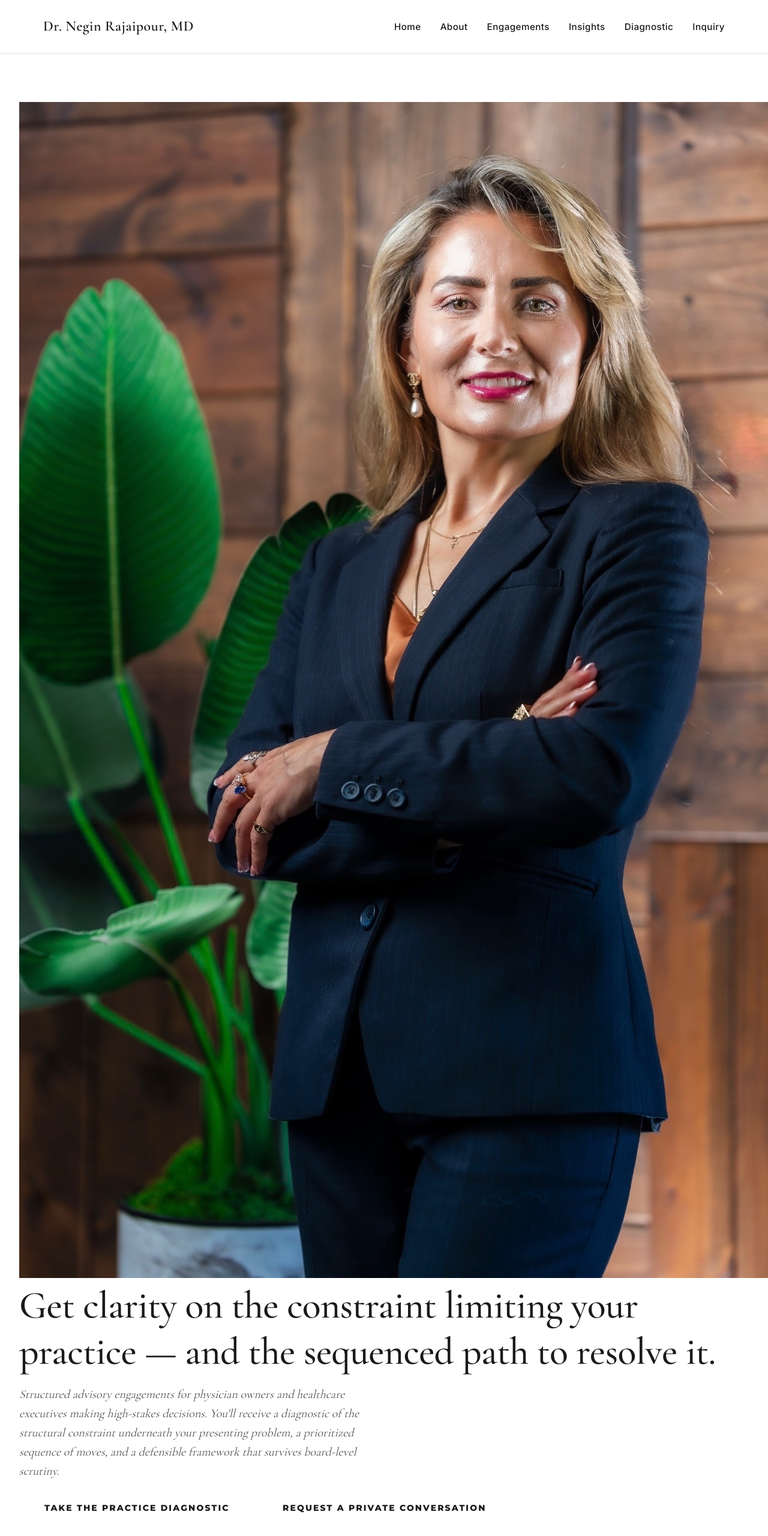
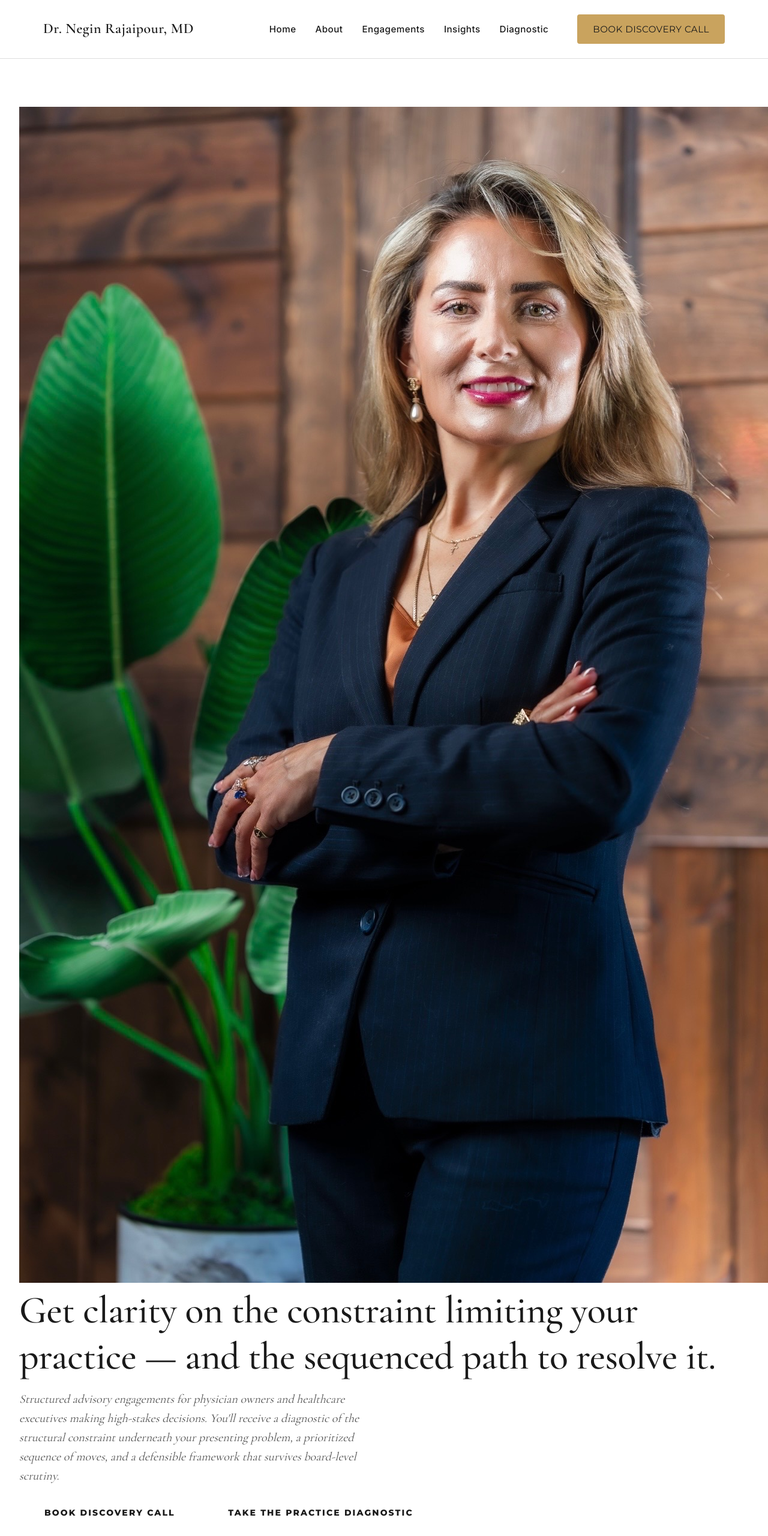
Before and after one commit to drneginr/neginrajaipourmd-com, a website: page public/index.html in a window 1280 px wide. Shown: the top 2560 px of the page at 60% size. Drawn offline with nearby package versions, Linux system fonts and the light colour scheme.

Commit message:
Add direct calendar booking for discovery calls
- Update hero CTA to prioritize booking discovery call
- Add prominent discovery call callout in Engagements section
- Add booking button to navigation header
- All CTAs link directly to Google Calendar for immediate scheduling

Co-Authored-By: Claude Sonnet 4.5 <noreply@anthropic.com>

```diff
--- a/public/index.html
+++ b/public/index.html
@@ -42,7 +42,7 @@
         <li><a href="#engagements">Engagements</a></li>
         <li><a href="/insights.html">Insights</a></li>
         <li><a href="/diagnostic/">Diagnostic</a></li>
-        <li><a href="/private-inquiry.html">Inquiry</a></li>
+        <li><a href="https://calendar.app.google/jvgpYNkdNpoZvqve7" target="_blank" rel="noopener noreferrer" class="btn btn-primary" style="padding: 0.6rem 1.5rem; white-space: nowrap; margin-left: 1rem;">Book Discovery Call</a></li>
       </ul>
     </nav>
   </header>
@@ -58,8 +58,8 @@
         <h1>Get clarity on the constraint limiting your practice — and the sequenced path to resolve it.</h1>
         <p class="lead">Structured advisory engagements for physician owners and healthcare executives making high-stakes decisions. You'll receive a diagnostic of the structural constraint underneath your presenting problem, a prioritized sequence of moves, and a defensible framework that survives board-level scrutiny.</p>
         <div class="hero-cta-group">
-          <a class="btn btn-primary-hero" href="/diagnostic/">Take the Practice Diagnostic</a>
-          <a class="btn btn-secondary-hero" href="/private-inquiry.html">Request a Private Conversation</a>
+          <a class="btn btn-primary-hero" href="https://calendar.app.google/jvgpYNkdNpoZvqve7" target="_blank" rel="noopener noreferrer">Book Discovery Call</a>
+          <a class="btn btn-secondary-hero" href="/diagnostic/">Take the Practice Diagnostic</a>
         </div>
       </div>
     </div>
@@ -109,6 +109,13 @@
   <section id="engagements" class="container engagements-refined">
     <div class="text-center" style="margin-bottom: 6rem;">
       <h2>Engagements</h2>
+    </div>
+
+    <!-- Discovery Call Callout -->
+    <div style="background: linear-gradient(135deg, #A67C52 0%, #8B6947 100%); padding: 3rem 2rem; border-radius: 12px; text-align: center; margin-bottom: 4rem; max-width: 800px; margin-left: auto; margin-right: auto;">
+      <h3 style="color: white; font-size: 1.75rem; margin-bottom: 1rem;">Start with a Discovery Call</h3>
+      <p style="color: rgba(255,255,255,0.95); font-size: 1.125rem; line-height: 1.6; margin-bottom: 2rem; max-width: 600px; margin-left: auto; margin-right: auto;">A complimentary 20-minute conversation to understand your constraint, determine fit, and outline the right engagement structure for your situation.</p>
+      <a href="https://calendar.app.google/jvgpYNkdNpoZvqve7" target="_blank" rel="noopener noreferrer" class="btn" style="background: white; color: #A67C52; font-weight: 600; font-size: 1.125rem; padding: 1rem 2.5rem; border-radius: 6px; text-decoration: none; display: inline-block; transition: all 0.2s;">Book Discovery Call Now</a>
     </div>
 
     <div class="services-grid-refined">
```
